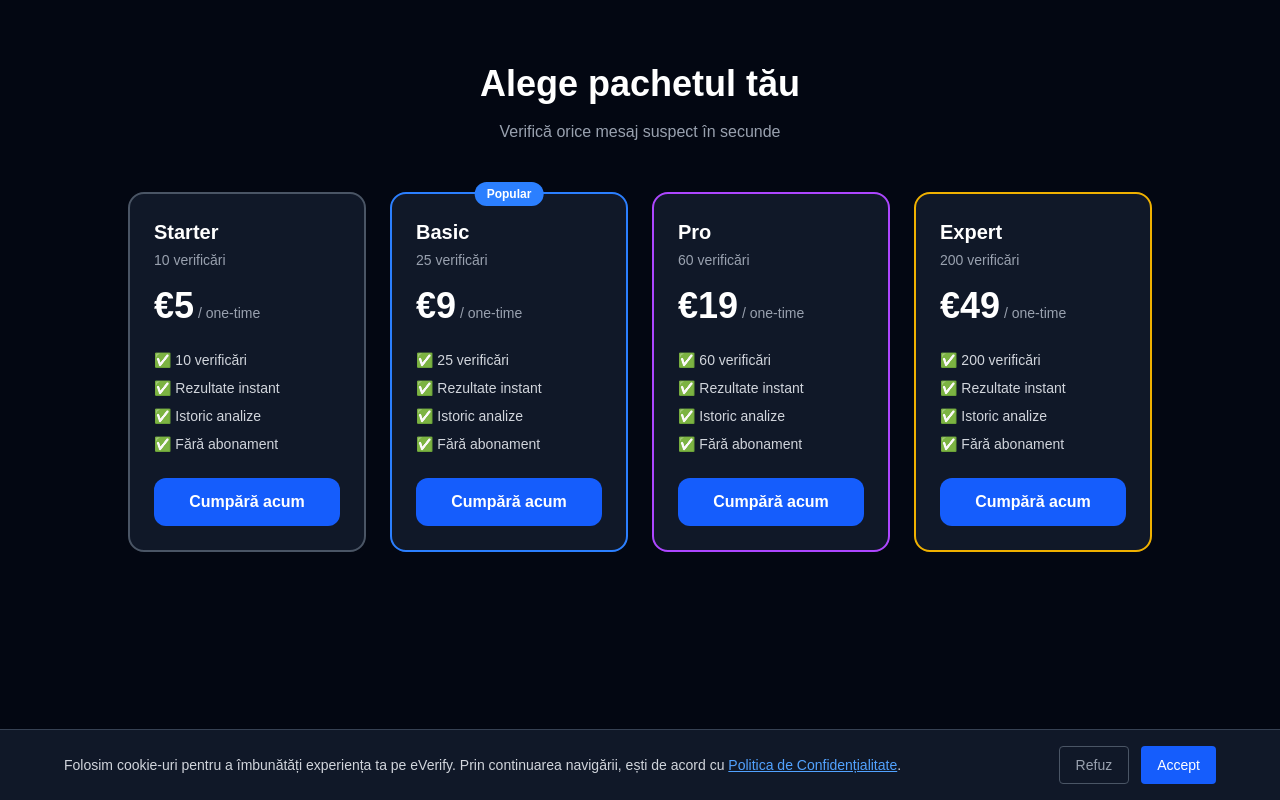
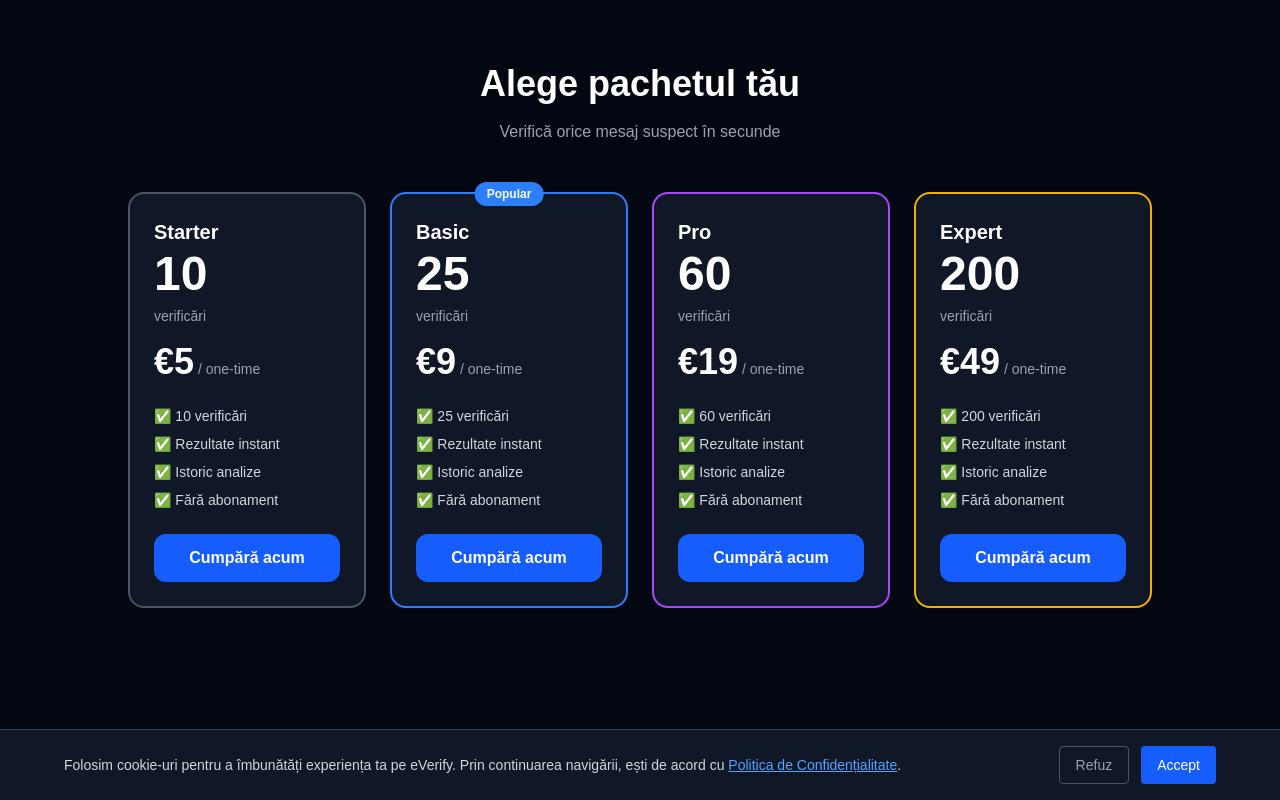
Before and after one commit to everifyro/everify, a Next.js app: page /pricing in a window 1280 px wide. Built offline with nearby package versions, Linux system fonts and the light colour scheme.

Commit message:
Update page.tsx

```diff
--- a/app/pricing/page.tsx
+++ b/app/pricing/page.tsx
@@ -89,7 +89,8 @@ export default function PricingPage() {
                 </span>
               )}
               <h2 className="text-xl font-bold mb-1">{pkg.name}</h2>
-              <p className="text-gray-400 text-sm mb-4">{pkg.description}</p>
+              <p className="text-5xl font-black text-white mb-2">{pkg.credits}</p>
+<p className="text-gray-400 text-sm mb-4">verificări</p>
               <p className="text-4xl font-bold mb-6">
                 €{pkg.price}
                 <span className="text-sm text-gray-400 font-normal"> / one-time</span>
```
